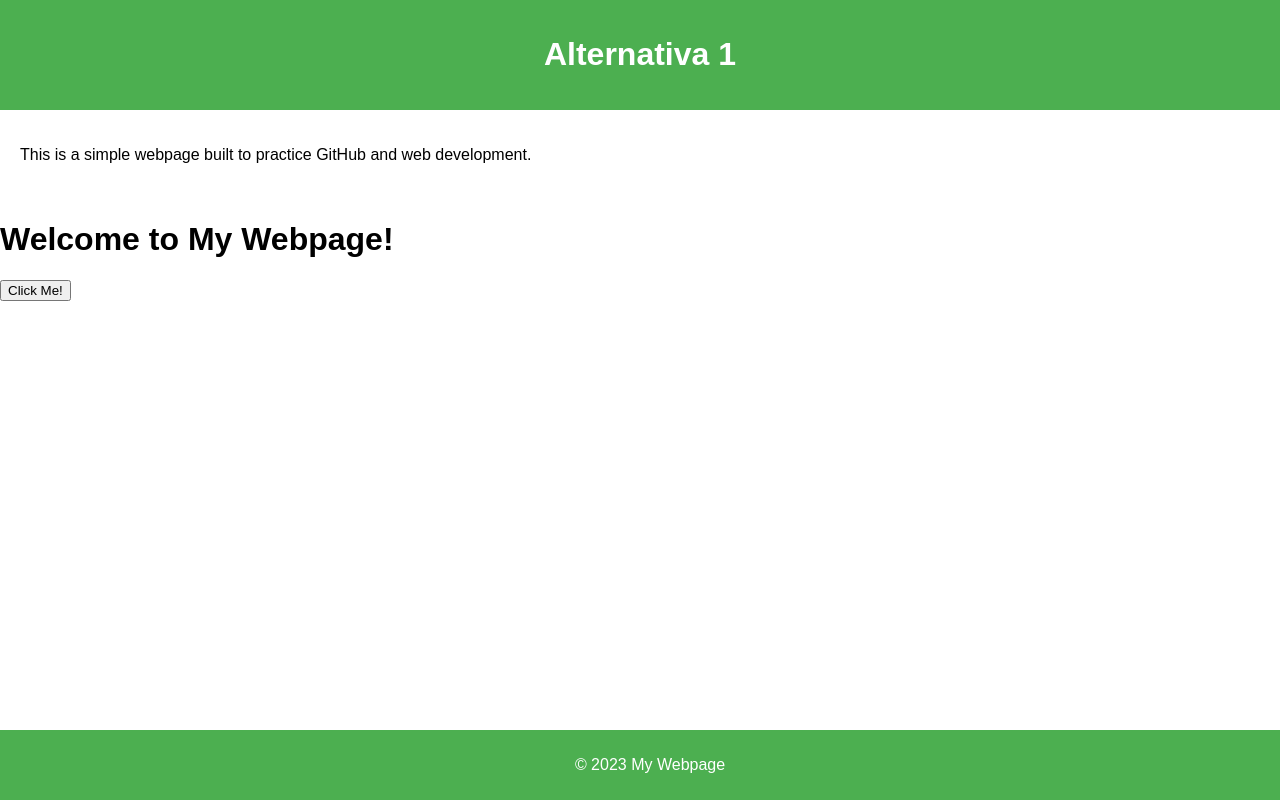
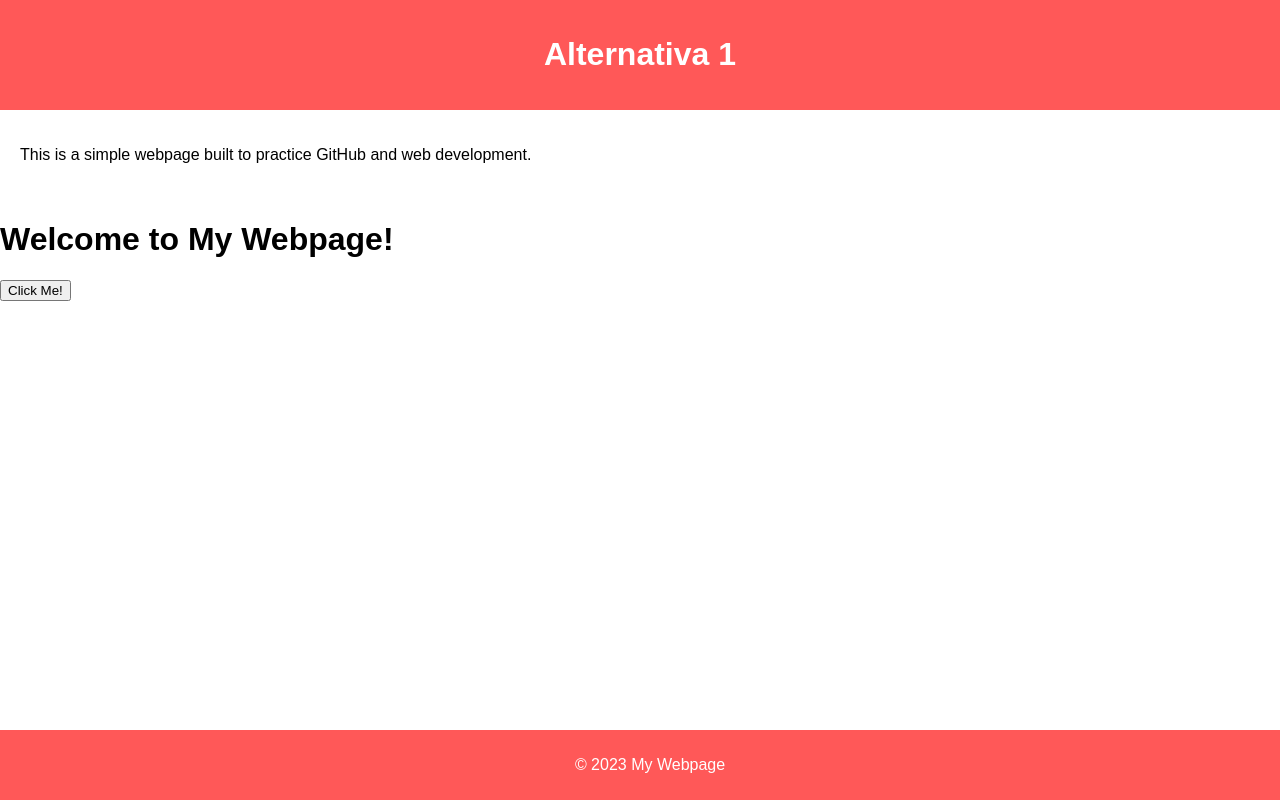
Before and after one commit to carlos-raposo/my-webpage, a website: page src/index.html in a window 1280 px wide. Drawn offline with Linux system fonts and the light colour scheme.

Commit message:
mudei cores

```diff
--- a/src/styles/style.css
+++ b/src/styles/style.css
@@ -4,7 +4,7 @@ body {
 }
 
 header {
-    background-color: #4CAF50;
+    background-color: #ff5858;
     color: white;
     padding: 15px;
     text-align: center;
@@ -17,7 +17,7 @@ nav {
 nav a {
     margin: 0 15px;
     text-decoration: none;
-    color: #4CAF50;
+    color: #ff5858;
 }
 
 nav a:hover {
@@ -29,7 +29,7 @@ main {
 }
 
 footer {
-    background-color: #4CAF50;
+    background-color: #ff5858;
     color: white;
     text-align: center;
     padding: 10px;
```
